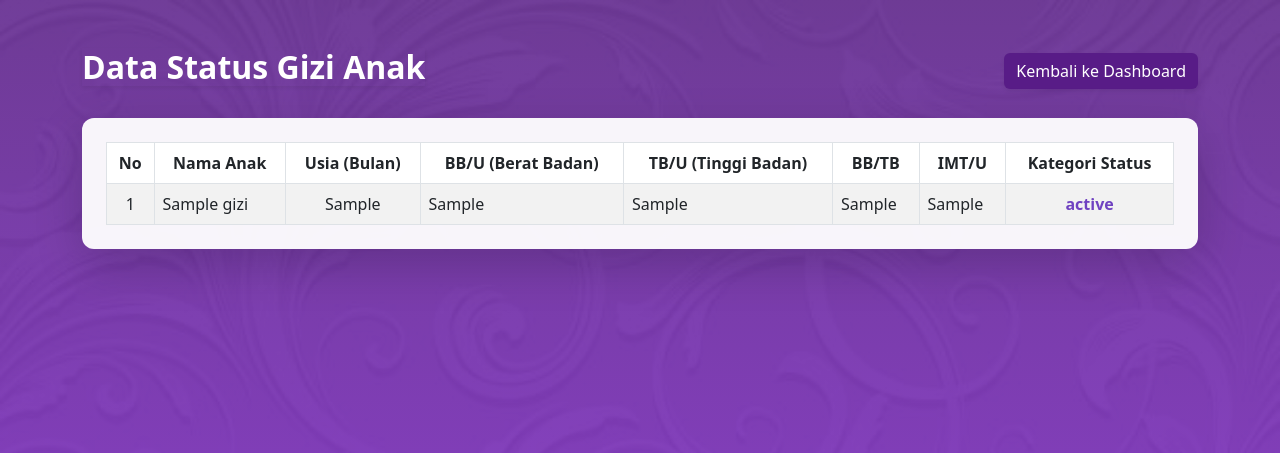
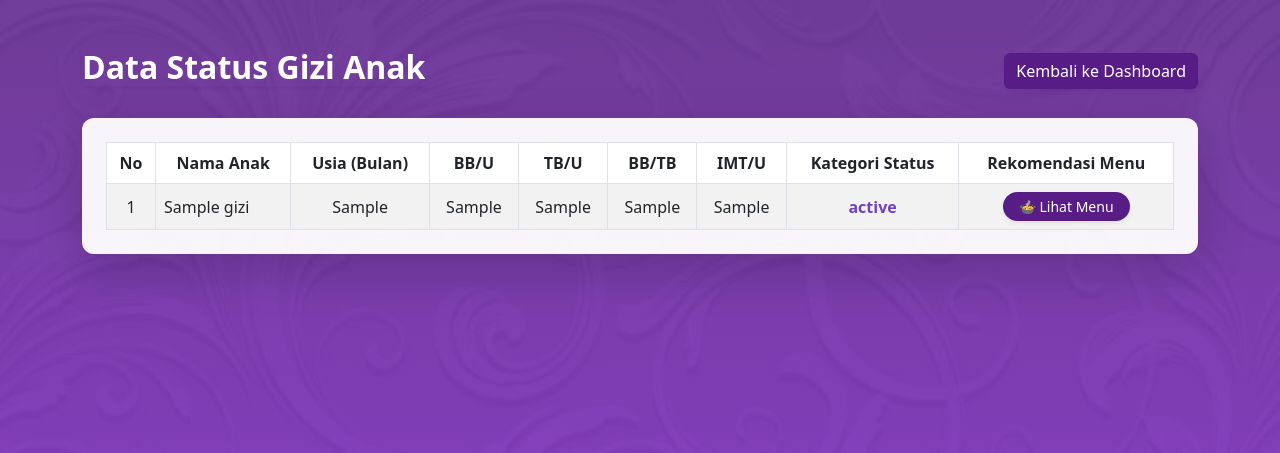
Before and after one commit to R4annnn1231/MIKADO, a Flask app: template templates/ui_gizi.html in a window 1280 px wide. Shown: the top 453 px of the page. Run offline with Flask 3, Linux system fonts and the light colour scheme; the template is opened without the code that fills it: most values are stand-ins (such as "Sample title", 1, 10 or a date in 2020).

Commit message:
Update ui_gizi.html

```diff
--- a/templates/ui_gizi.html
+++ b/templates/ui_gizi.html
@@ -39,6 +39,17 @@
             background-color: #4c1d95;
             color: white;
         }
+
+        /* Modifikasi untuk Accordion Rekomendasi Menu */
+        .accordion-button:not(.collapsed) {
+            color: #581c87;
+            background-color: #f3e8ff;
+            box-shadow: inset 0 -1px 0 rgba(0,0,0,.125);
+        }
+        .accordion-button:focus {
+            box-shadow: 0 0 0 0.25rem rgba(111, 66, 193, 0.25);
+            border-color: #6f42c1;
+        }
     </style>
 </head>
 <body>
@@ -57,11 +68,12 @@
                                 <th>No</th>
                                 <th>Nama Anak</th>
                                 <th>Usia (Bulan)</th>
-                                <th>BB/U (Berat Badan)</th>
-                                <th>TB/U (Tinggi Badan)</th>
+                                <th>BB/U</th>
+                                <th>TB/U</th>
                                 <th>BB/TB</th>
                                 <th>IMT/U</th>
                                 <th>Kategori Status</th>
+                                <th>Rekomendasi Menu</th> <!-- Kolom Baru Ditambahkan -->
                             </tr>
                         </thead>
                         <tbody>
@@ -71,16 +83,22 @@
                                     <td class="text-center">{{ loop.index }}</td>
                                     <td class="fw-medium">{{ gizi.nama_lengkap }}</td>
                                     <td class="text-center">{{ gizi.usia_bulan }}</td>
-                                    <td>{{ gizi.bb_u }}</td>
-                                    <td>{{ gizi.tb_u }}</td>
-                                    <td>{{ gizi.bb_tb }}</td>
-                                    <td>{{ gizi.imt_u }}</td>
+                                    <td class="text-center">{{ gizi.bb_u }}</td>
+                                    <td class="text-center">{{ gizi.tb_u }}</td>
+                                    <td class="text-center">{{ gizi.bb_tb }}</td>
+                                    <td class="text-center">{{ gizi.imt_u }}</td>
                                     <td class="fw-bold text-center text-ungu">{{ gizi.kategori_status }}</td>
+                                    <td class="text-center">
+                                        <!-- Tombol Pemicu Modal -->
+                                        <button type="button" class="btn btn-sm btn-ungu rounded-pill px-3 shadow-sm" data-bs-toggle="modal" data-bs-target="#modalRekomendasi{{ loop.index }}">
+                                            🍲 Lihat Menu
+                                        </button>
+                                    </td>
                                 </tr>
                                 {% endfor %}
                             {% else %}
                                 <tr>
-                                    <td colspan="8" class="text-center text-muted py-4">Belum ada data status gizi yang tercatat.</td>
+                                    <td colspan="9" class="text-center text-muted py-4">Belum ada data status gizi yang tercatat.</td>
                                 </tr>
                             {% endif %}
                         </tbody>
@@ -89,5 +107,78 @@
             </div>
         </div>
     </div>
+
+    <!-- ========================================== -->
+    <!-- BAGIAN MODAL REKOMENDASI GIZI              -->
+    <!-- ========================================== -->
+    {% if data_gizi %}
+        {% for gizi in data_gizi %}
+        <div class="modal fade" id="modalRekomendasi{{ loop.index }}" tabindex="-1" aria-labelledby="modalLabel{{ loop.index }}" aria-hidden="true">
+            <div class="modal-dialog modal-lg modal-dialog-centered modal-dialog-scrollable">
+                <div class="modal-content">
+                    <div class="modal-header bg-ungu text-white border-0">
+                        <h5 class="modal-title fw-bold" id="modalLabel{{ loop.index }}">
+                            Rekomendasi Menu untuk {{ gizi.nama_lengkap }} ({{ gizi.usia_bulan }} Bulan)
+                        </h5>
+                        <button type="button" class="btn-close btn-close-white" data-bs-dismiss="modal" aria-label="Close"></button>
+                    </div>
+                    <div class="modal-body p-4">
+
+                        <div class="alert alert-info mb-4 border-0 shadow-sm" role="alert">
+                            <strong>Status Gizi Saat Ini:</strong> {{ gizi.kategori_status }}
+                        </div>
+
+                        {% if gizi.rekomendasi and gizi.rekomendasi|length > 0 %}
+                            <h6 class="fw-bold text-ungu mb-3">Daftar Pilihan Menu:</h6>
+                            <div class="accordion shadow-sm" id="accordionResep{{ loop.index }}">
+
+                                {% for resep in gizi.rekomendasi %}
+                                <div class="accordion-item border-0 border-bottom">
+                                    <h2 class="accordion-header" id="heading{{ loop.index }}_{{ loop.index0 }}">
+                                        <button class="accordion-button fw-bold {% if not loop.first %}collapsed{% endif %}" type="button" data-bs-toggle="collapse" data-bs-target="#collapse{{ loop.index }}_{{ loop.index0 }}" aria-expanded="{% if loop.first %}true{% else %}false{% endif %}" aria-controls="collapse{{ loop.index }}_{{ loop.index0 }}">
+                                            🍽️ {{ resep.nama_menu }}
+                                        </button>
+                                    </h2>
+                                    <div id="collapse{{ loop.index }}_{{ loop.index0 }}" class="accordion-collapse collapse {% if loop.first %}show{% endif %}" aria-labelledby="heading{{ loop.index }}_{{ loop.index0 }}" data-bs-parent="#accordionResep{{ loop.index }}">
+                                        <div class="accordion-body bg-light">
+                                            <div class="row">
+                                                <div class="col-md-5 mb-3 mb-md-0">
+                                                    <h6 class="fw-bold text-ungu border-bottom pb-2">Bahan-bahan:</h6>
+                                                    <p class="mb-0" style="white-space: pre-line; font-size: 0.95rem;">
+                                                        {{ resep.bahan }}
+                                                    </p>
+                                                </div>
+                                                <div class="col-md-7">
+                                                    <h6 class="fw-bold text-ungu border-bottom pb-2">Cara Membuat:</h6>
+                                                    <p class="mb-0" style="white-space: pre-line; font-size: 0.95rem;">
+                                                        {{ resep.cara_membuat }}
+                                                    </p>
+                                                </div>
+                                            </div>
+                                        </div>
+                                    </div>
+                                </div>
+                                {% endfor %}
+
+                            </div>
+                        {% else %}
+                            <div class="text-center py-5">
+                                <h5 class="text-muted">Maaf, menu belum tersedia.</h5>
+                                <p class="text-muted mb-0">Belum ada rekomendasi resep yang cocok untuk rentang usia dan status gizi ini di dalam database.</p>
+                            </div>
+                        {% endif %}
+
+                    </div>
+                    <div class="modal-footer border-0 bg-light">
+                        <button type="button" class="btn btn-secondary" data-bs-dismiss="modal">Tutup</button>
+                    </div>
+                </div>
+            </div>
+        </div>
+        {% endfor %}
+    {% endif %}
+
+    <!-- Bootstrap JS Bundle (Wajib untuk Modal & Accordion) -->
+    <script src="https://cdn.jsdelivr.net/npm/bootstrap@5.3.0/dist/js/bootstrap.bundle.min.js"></script>
 </body>
 </html>
```
